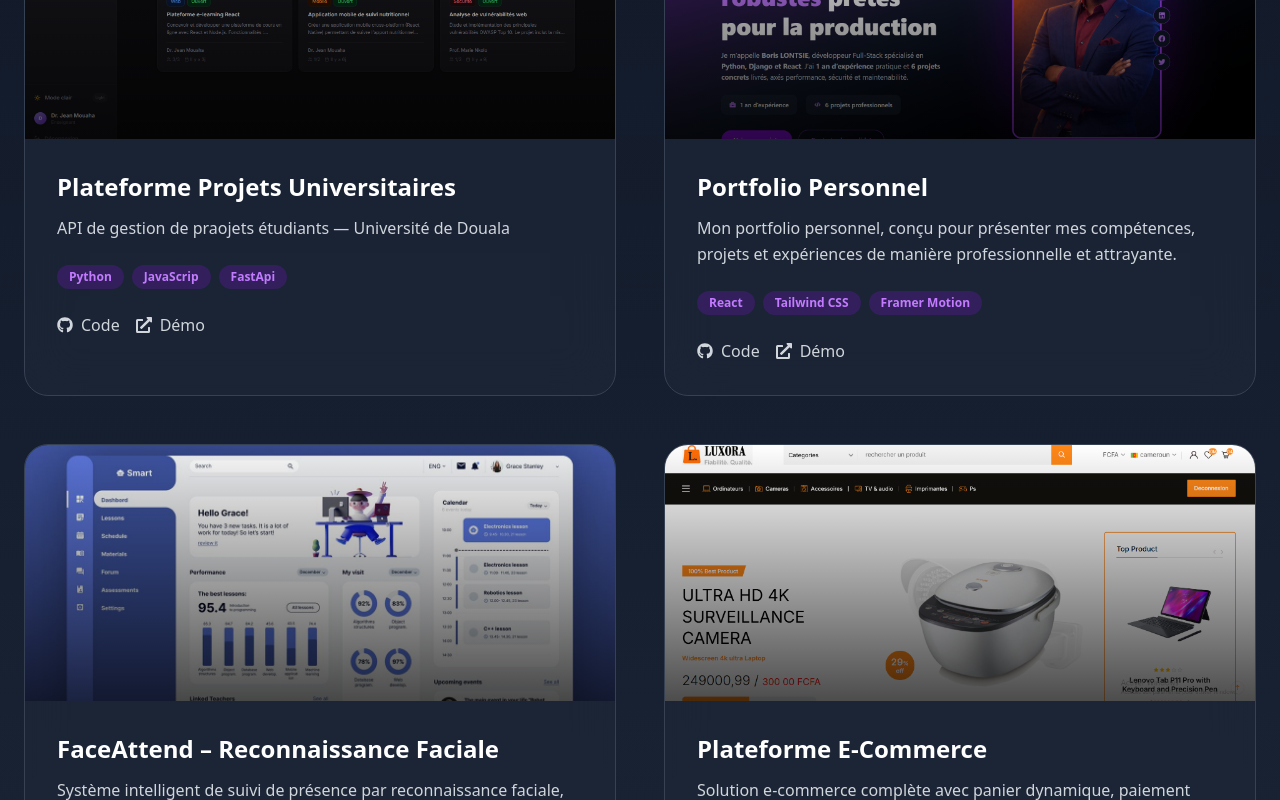
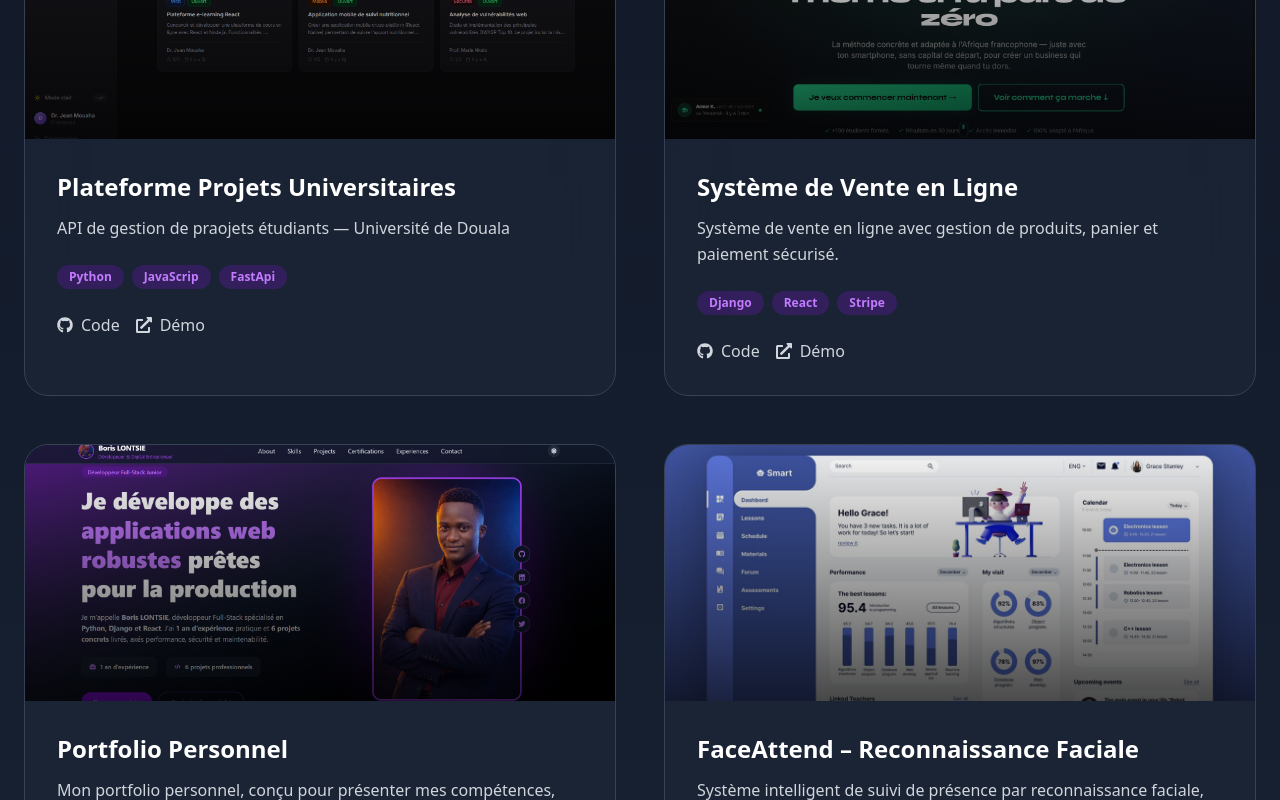
Before and after one commit to Wamso-diop/lontsi, a React (Vite) app: page / in a window 1280 px wide. Shown: the part 3980-4780 px from the top of the page. Built offline with nearby package versions, Linux system fonts and the light colour scheme.

Commit message:
ajout dit systeme de vente

```diff
--- a/src/components/Projects.jsx
+++ b/src/components/Projects.jsx
@@ -8,6 +8,7 @@ import ecommerce from "../assets/lexora.png";
 import faceAttend from "../assets/face.jpg";
 import unitProject from "../assets/preview.png"
 import portfilio from "../assets/portfolio.png";
+import saleSystem from "../assets/SaleSystem.png";
 const projects = [
   {
     title: "Plateforme Projets Universitaires",
@@ -16,6 +17,16 @@ const projects = [
     github : "https://github.com/Wamso-diop/uniProjet",
     demo: "https://uniproject-alpha.vercel.app/",
     image: unitProject,
+  },
+  {
+    title: "Système de Vente en Ligne",
+    description:
+      "Système de vente en ligne avec gestion de produits, panier et paiement sécurisé.",
+    tech: ["Django", "React", "Stripe"],
+    github: "https://github.com/Wamso-diop/SaleSystem",
+    demo: "https://salesystem.vercel.app/",
+    image: saleSystem,
+
   },
   {
     title: "Portfolio Personnel",
```
Also changed, not shown: src/assets/SaleSystem.png (added).
